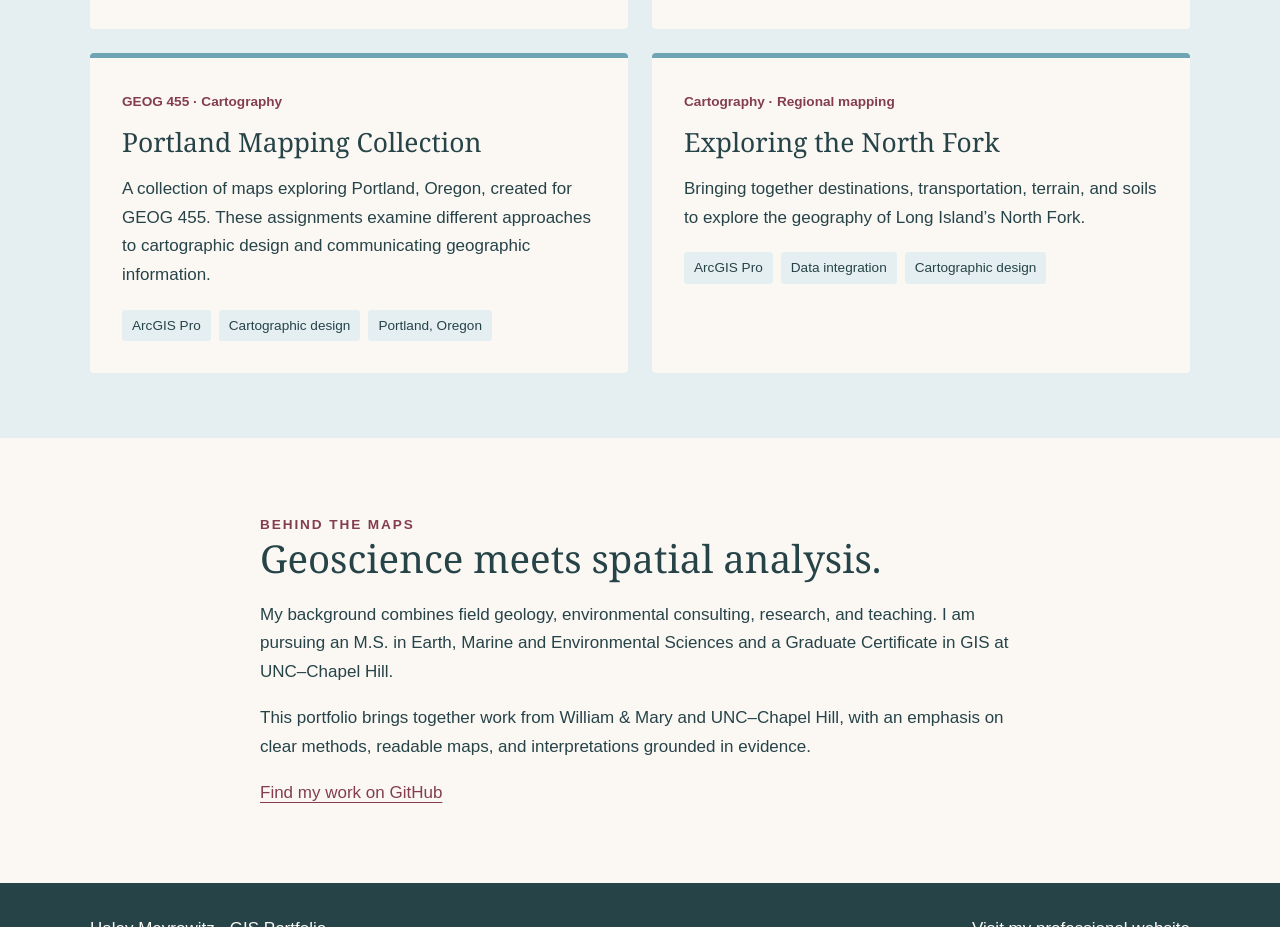
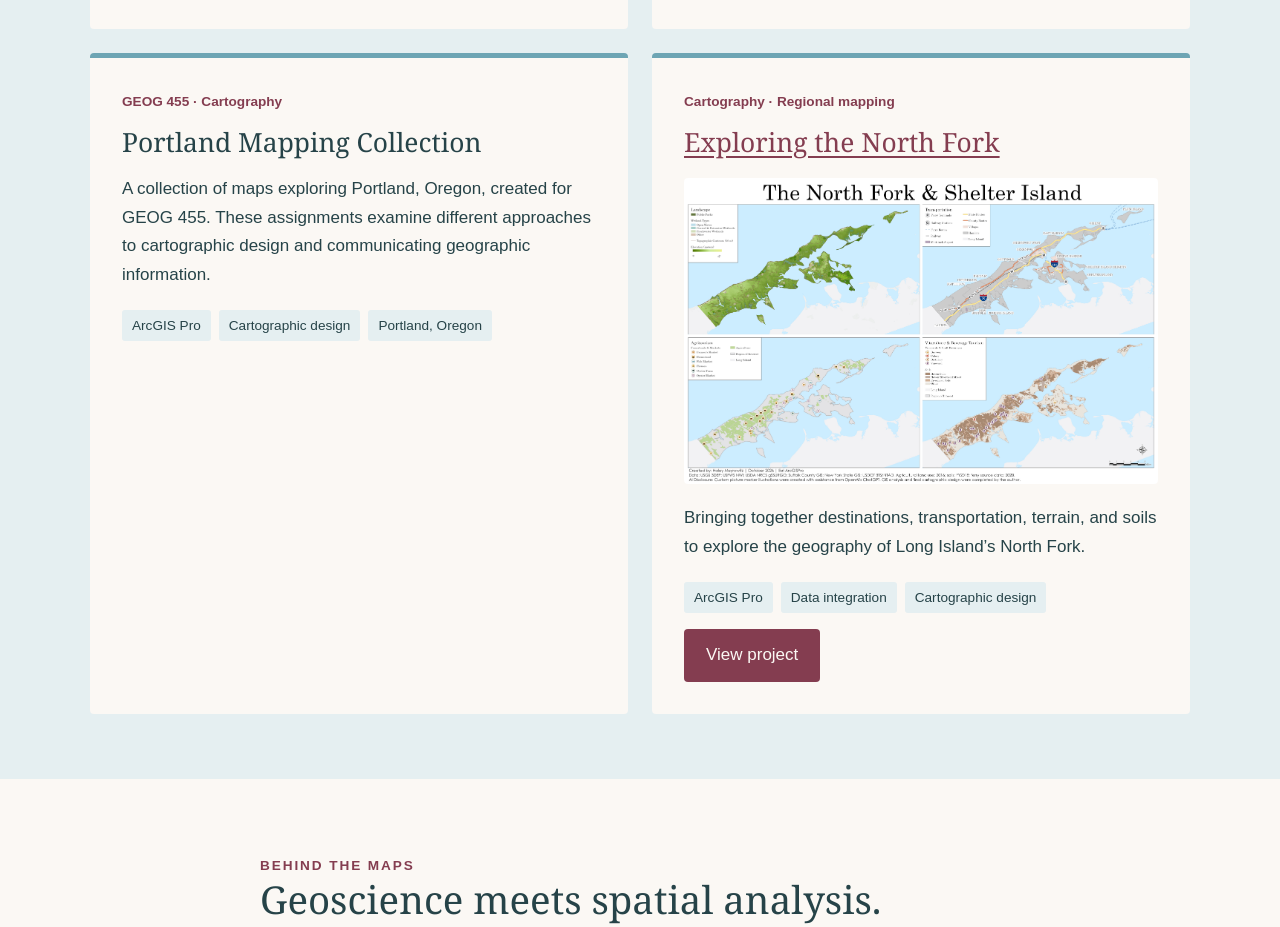
Before and after one commit to HaleyElis/gis-portfolio, a plain HTML site: page index.html in a window 1280 px wide. Shown: the part 1785-2712 px from the top of the page. Drawn offline with Linux system fonts and the light colour scheme.

Commit message:
Add North Fork preview and project link

```diff
--- a/index.html
+++ b/index.html
@@ -253,17 +253,32 @@
 
           <article class="card">
   <div class="category">Cartography · Regional mapping</div>
-            <h3>Exploring the North Fork</h3>
+
+  <h3>
+    <a href="north-fork.html">Exploring the North Fork</a>
+  </h3>
+
+  <a href="north-fork.html">
+    <img
+      src="NorthFork.jpg"
+      alt="Preview of Haley Meyrowitz’s North Fork regional map."
+      loading="lazy"
+      style="display:block; width:100%; height:auto; margin:20px 0; border-radius:4px;">
+  </a>
+
   <p>
     Bringing together destinations, transportation,
-              terrain, and soils to explore the geography of
-              Long Island’s North Fork.
+    terrain, and soils to explore the geography
+    of Long Island’s North Fork.
   </p>
+
   <div class="tags" aria-label="Methods and tools">
     <span>ArcGIS Pro</span>
     <span>Data integration</span>
     <span>Cartographic design</span>
   </div>
+
+  <a class="button" href="north-fork.html">View project</a>
 </article>
         </div>
       </div>
```
Lines whose indentation alone changed are shown as unchanged.
